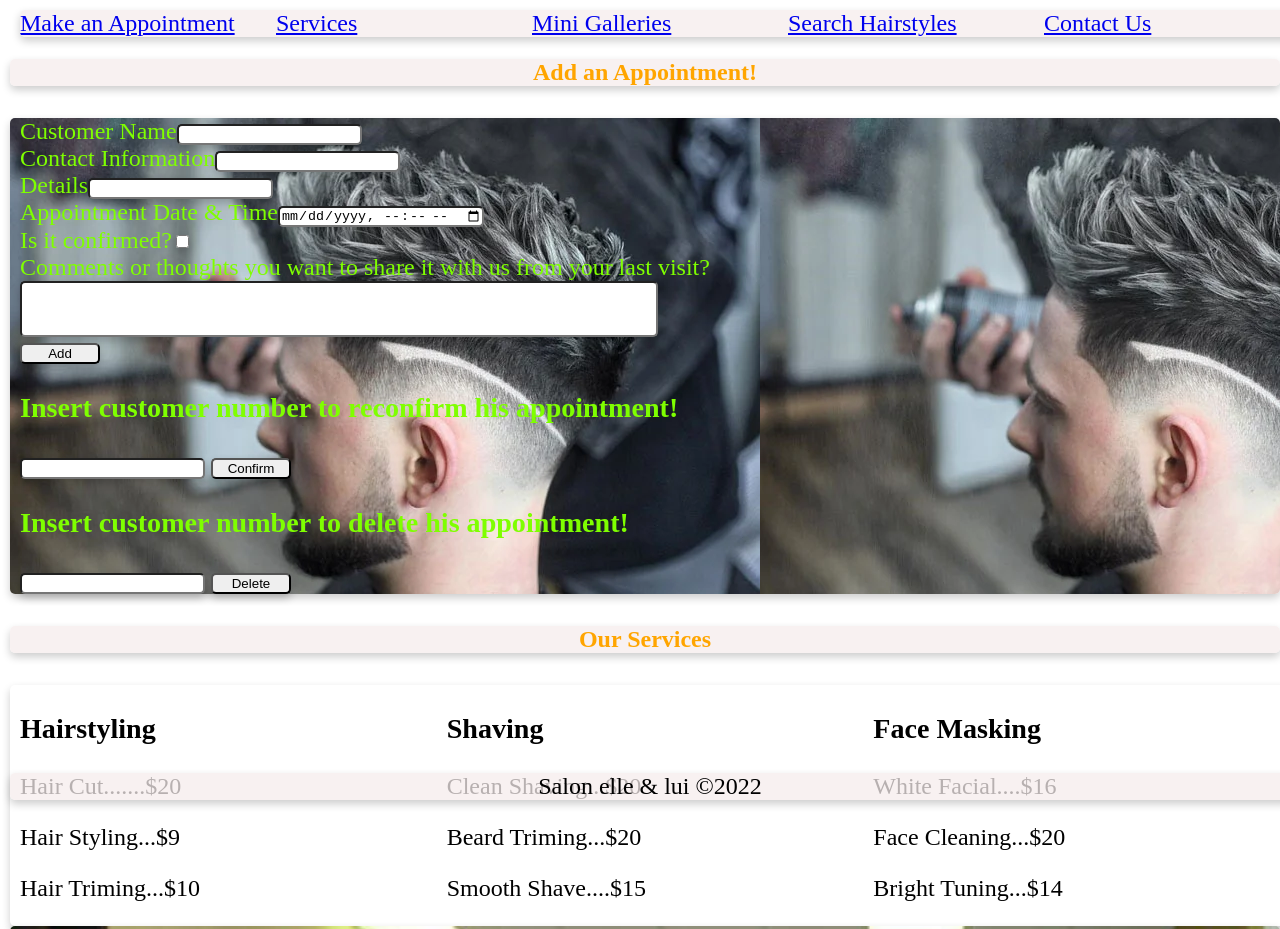
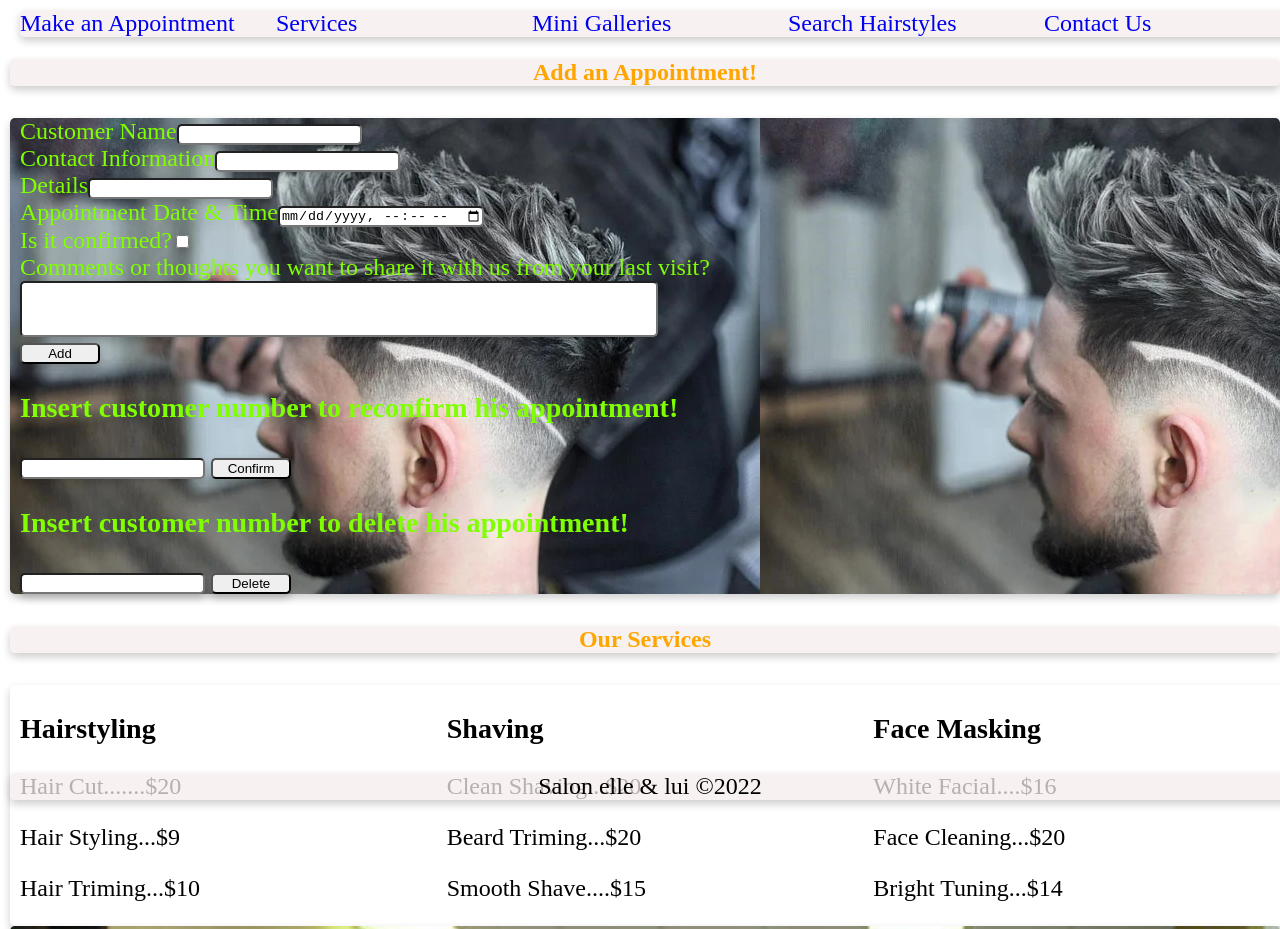
Before and after one commit to salwaAllawdaei/AdvWebApp-FinalProject, a website with bundled scripts: page Todo/index.html in a window 1280 px wide. Shown: the top 929 px of the page. Built offline with nearby package versions, Linux system fonts and the light colour scheme; files whose address does not match are found by name.

Commit message:
css nav updated

```diff
--- a/Todo/css/style.css
+++ b/Todo/css/style.css
@@ -11,12 +11,17 @@ nav {
     margin: 10px;
     position: fixed;
     top: 0;
-    width: 100%
+    width: 100%;
 }
 
-nav:hover {
+a {
+    text-decoration: none;
+}
+
+a:hover {
     color: orange;
     cursor: pointer;
+    text-decoration: underline;
 }
 
 body {
```
